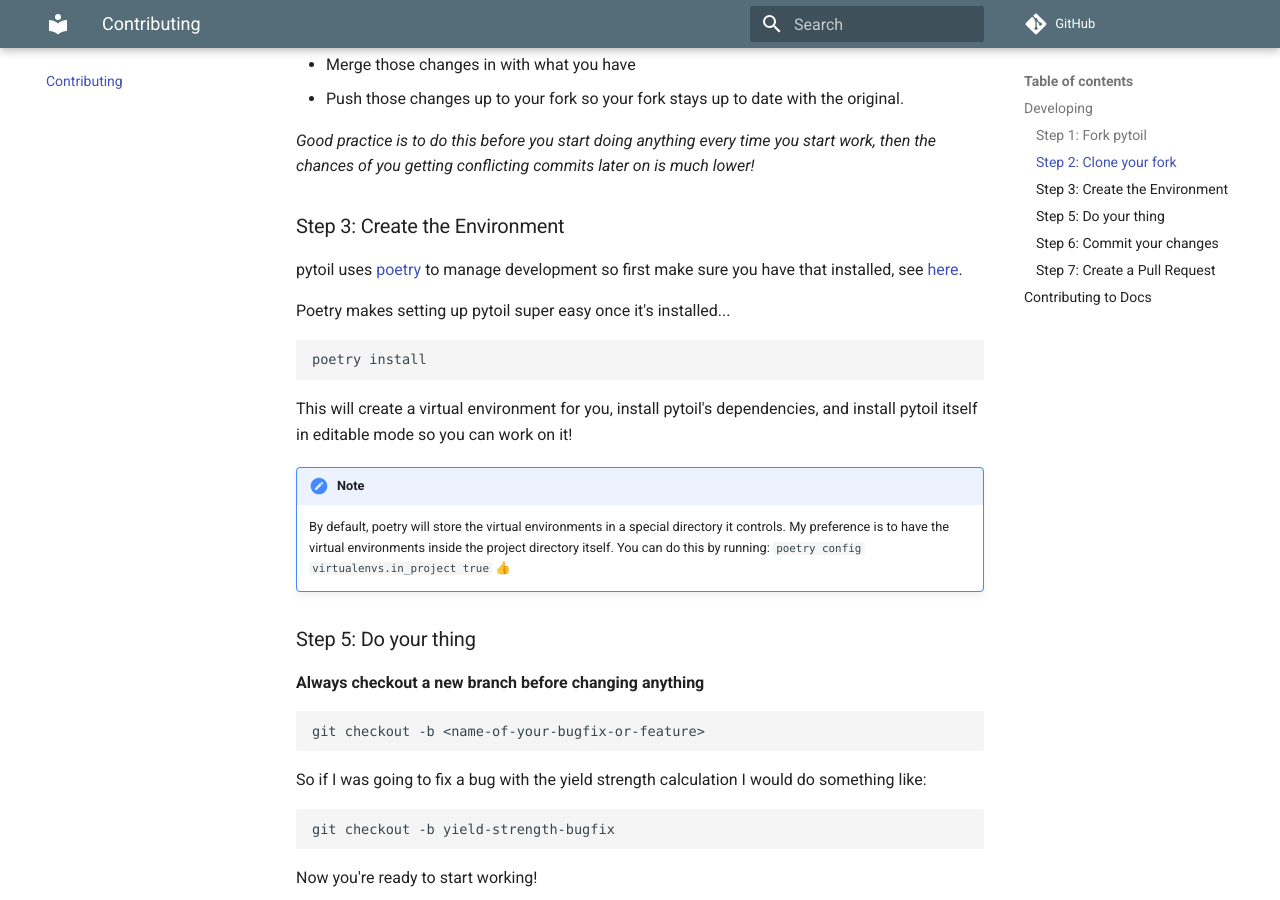
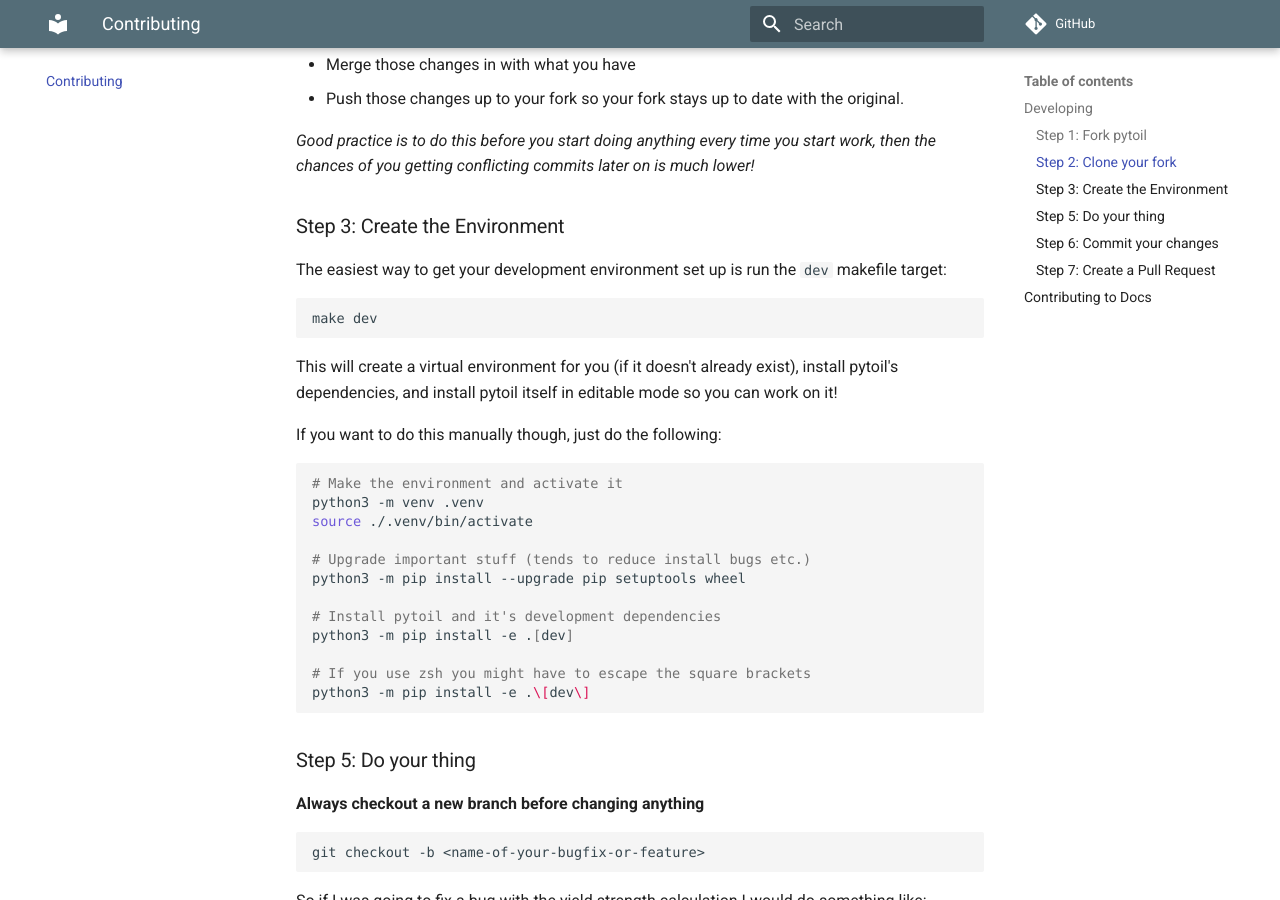
Before and after one commit to FollowTheProcess/pytoil, an MkDocs documentation site: the page built from docs/contributing.md, in a window 1280 px wide and 900 px high, scrolled down 1561 px. Built offline with MkDocs 1.6.1 and Material for MkDocs 9.7.7, drawn with Linux system fonts in a browser that asks for light colours; emoji names are drawn with the system emoji font; some web fonts are replaced; comment, search, counter and statistics services are not loaded.

Commit message:
Update contributing to reflect move away from poetry

````diff
--- a/docs/contributing.md
+++ b/docs/contributing.md
@@ -72,19 +72,30 @@ This will (in order):
 
 ### Step 3: Create the Environment
 
-pytoil uses [poetry] to manage development so first make sure you have that installed, see [here](https://python-poetry.org/docs/#installation).
-
-Poetry makes setting up pytoil super easy once it's installed...
+The easiest way to get your development environment set up is run the `dev` makefile target:
 
 ```shell
-poetry install
+make dev
 ```
 
-This will create a virtual environment for you, install pytoil's dependencies, and install pytoil itself in editable mode so you can work on it!
+This will create a virtual environment for you (if it doesn't already exist), install pytoil's dependencies, and install pytoil itself in editable mode so you can work on it!
 
-!!! note
+If you want to do this manually though, just do the following:
 
-    By default, poetry will store the virtual environments in a special directory it controls. My preference is to have the virtual environments inside the project directory itself. You can do this by running: `poetry config virtualenvs.in_project true` :thumbsup:
+```shell
+# Make the environment and activate it
+python3 -m venv .venv
+source ./.venv/bin/activate
+
+# Upgrade important stuff (tends to reduce install bugs etc.)
+python3 -m pip install --upgrade pip setuptools wheel
+
+# Install pytoil and it's development dependencies
+python3 -m pip install -e .[dev]
+
+# If you use zsh you might have to escape the square brackets
+python3 -m pip install -e .\[dev\]
+```
 
 ### Step 5: Do your thing
 
@@ -191,4 +202,3 @@ If you add pages to the docs, make sure they are placed in the nav tree in the `
 [here too]: https://github.com/asmeurer/git-workflow
 [mkdocs]: https://www.mkdocs.org
 [mkdocs-material]: https://squidfunk.github.io/mkdocs-material/
-[poetry]: https://python-poetry.org
````
